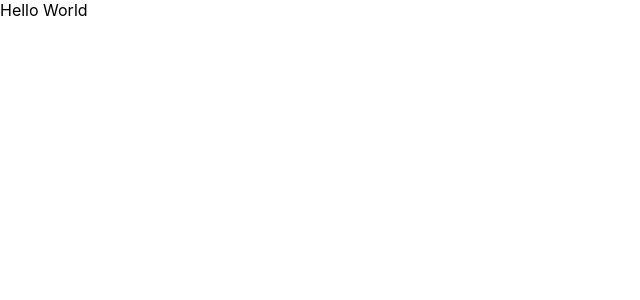
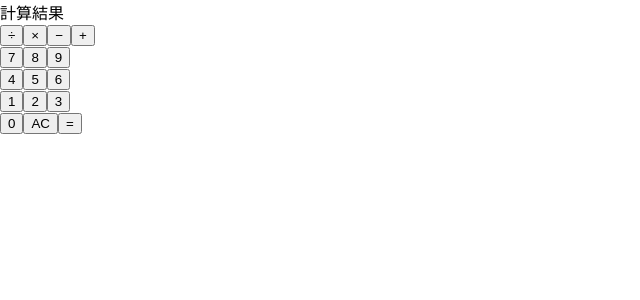
Before and after one commit to Yoshiyuki-Iwasaki/calculator, a React (Create React App) app: page / in a window 1280 px wide. Shown: the top 300 px of the page, without its empty margins (0-640 px from the left). Built offline with nearby package versions, Linux system fonts and the light colour scheme.

Commit message:
create button and result components.

```diff
--- a/src/App.tsx
+++ b/src/App.tsx
@@ -1,8 +1,40 @@
 // import logo from './logo.svg';
 import "./App.css";
+import Button from "./components/atoms/button";
+import Result from "./components/atoms/result";
 
 const App = () => {
-  return <>Hello World</>;
+  return (
+    <>
+      <Result result={"計算結果"} />
+      <div>
+        <Button text={"÷"} />
+        <Button text={"×"} />
+        <Button text={"−"} />
+        <Button text={"+"} />
+      </div>
+      <div>
+        <Button text={7} />
+        <Button text={8} />
+        <Button text={9} />
+      </div>
+      <div>
+        <Button text={4} />
+        <Button text={5} />
+        <Button text={6} />
+      </div>
+      <div>
+        <Button text={1} />
+        <Button text={2} />
+        <Button text={3} />
+      </div>
+      <div>
+        <Button text={0} />
+        <Button text={"AC"} />
+        <Button text={"="} />
+      </div>
+    </>
+  );
 };
 
 export default App;
--- /dev/null
+++ b/src/components/atoms/button/index.tsx
@@ -0,0 +1,8 @@
+import React from "react";
+import { ButtonType } from "./type";
+
+const Button: React.FC<ButtonType> = ({ text }) => {
+  return <button>{text}</button>;
+};
+
+export default Button;
--- /dev/null
+++ b/src/components/atoms/button/type.tsx
@@ -0,0 +1,3 @@
+export type ButtonType = {
+  text: number | string;
+};
--- /dev/null
+++ b/src/components/atoms/result/index.tsx
@@ -0,0 +1,8 @@
+import React from "react";
+import { ResultType } from "./type";
+
+const Result: React.FC<ResultType> = ({ result }) => {
+  return <div>{result}</div>;
+};
+
+export default Result;
--- /dev/null
+++ b/src/components/atoms/result/type.tsx
@@ -0,0 +1,3 @@
+export type ResultType = {
+  result: number | string;
+};
```
